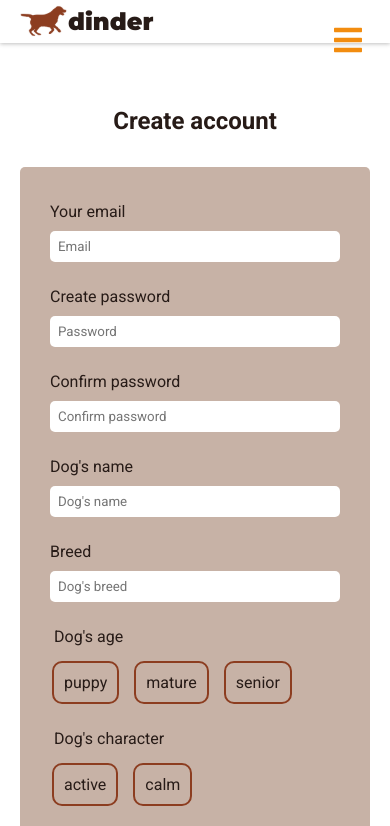
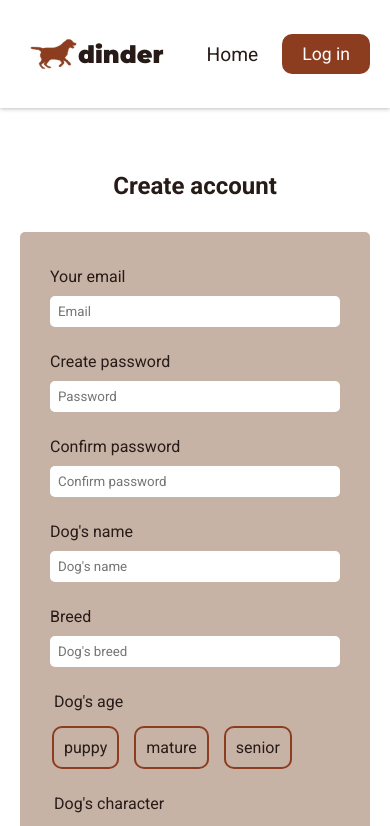
Before and after one commit to rudzupuke/SGT-final-task, a React (Create React App) app in the folder frontend/: page /register in a window 390 px wide. Shown: the top 826 px of the page. Built offline with nearby package versions, Linux system fonts and the light colour scheme.

Commit message:
responsive navbar on small screens only when logged in

```diff
--- a/frontend/src/App.scss
+++ b/frontend/src/App.scss
@@ -66,6 +66,12 @@ body {
 }
 
 // helper classes
+
+// hiding items completely
+.hidden {
+    display: none;
+}
+
 // hiding items that do not need to be in the UI but are important for screen readers
 .visually-hidden:not(:focus):not(:active) {
     clip: rect(0 0 0 0);
--- a/frontend/src/components/Header/Header.js
+++ b/frontend/src/components/Header/Header.js
@@ -1,3 +1,4 @@
+import { useState } from "react";
 import { useCookies } from "react-cookie";
 import { Link, useNavigate } from "react-router-dom";
 import logo from "../../assets/logo.svg";
@@ -6,6 +7,8 @@ import "./Header.scss";
 const Header = ({ authToken, setShowModal, showModal, user, isOnHomePage }) => {
     const [cookies, setCookie, removeCookie] = useCookies();
     const navigate = useNavigate();
+    const [navExpanded, setNavExpanded] = useState(false);
+
     const handleClick = () => {
         setShowModal(true);
     };
@@ -20,11 +23,12 @@ const Header = ({ authToken, setShowModal, showModal, user, isOnHomePage }) => {
 
     const toggleNav = () => {
         console.log("Nav toggled!");
+        setNavExpanded((prevNavExpanded) => !prevNavExpanded);
     };
 
     return (
         <header className={isOnHomePage ? "header" : "header header--loggedin"}>
-            <div className="container">
+            {/* <div className="container"> */}
             <div className="logo">
                 <Link to="/">
                     <img src={logo} className="logo__img" alt="logo"></img>
@@ -33,22 +37,24 @@ const Header = ({ authToken, setShowModal, showModal, user, isOnHomePage }) => {
             </div>
             <button
                 aria-controls="primary-navigation"
-                    aria-expanded="false"
-                    class="nav-toggle"
+                aria-expanded={navExpanded}
+                className={authToken ? "nav-toggle" : "hidden"}
                 onClick={toggleNav}
             >
-                    <span class="visually-hidden">Menu</span>
+                <span className="visually-hidden">Menu</span>
             </button>
-                <nav className="nav" data-visible="false">
+            <nav
+                className={authToken ? "nav nav--hamburger" : "nav"}
+                id="primary-navigation"
+                data-visible={navExpanded}
+            >
                 <ul className="nav__list">
                     <li className="nav__item">
                         <Link to="/">Home</Link>
                     </li>
                     {/* <li className="nav__item">About</li> */}
                     <li className="nav__item">
-                            {authToken && (
-                                <Link to="/dashboard">Dashboard</Link>
-                            )}
+                        {authToken && <Link to="/dashboard">Dashboard</Link>}
                     </li>
                     {!authToken && (
                         <li>
@@ -76,7 +82,7 @@ const Header = ({ authToken, setShowModal, showModal, user, isOnHomePage }) => {
                     )}
                 </ul>
             </nav>
-            </div>
+            {/* </div> */}
         </header>
     );
 };
--- a/frontend/src/components/Header/Header.scss
+++ b/frontend/src/components/Header/Header.scss
@@ -1,9 +1,11 @@
 @use "../../App.scss" as shared;
 
 .header {
-    padding: 5px 20px;
+    padding: 15px 20px;
     color: shared.$white;
     font-size: 1.2rem;
+    display: flex;
+    justify-content: space-between;
 
     a {
         color: inherit;
@@ -31,13 +33,14 @@
         }
     }
 
-    .container {
-        max-width: 1200px;
-        margin: 0 auto;
-        display: flex;
-        align-items: center;
-        justify-content: space-between;
-    }
+    // .container {
+    //     max-width: 1200px;
+    //     margin: 0 auto;
+    // 	align-items: center;
+
+    //     display: flex;
+    //     justify-content: space-between;
+    // }
 
     .nav {
         display: flex;
@@ -61,6 +64,7 @@
     .logo {
         display: flex;
         align-items: center;
+        padding: 10px;
 
         a {
             display: flex;
@@ -81,16 +85,11 @@
             max-width: 3rem;
         }
     }
-
-	.nav-toggle {
-		display: none;
-	}
 }
 
 // responsive navbar styles
 
-.header--loggedin {
-    .nav {
+.nav--hamburger {
     @media (max-width: shared.$layout-breakpoint-small) {
         position: fixed;
         inset: 0;
@@ -115,8 +114,9 @@
             }
         }
     }
+
+
 }
-
 .nav-toggle {
 	display: none;
 
@@ -133,15 +133,9 @@
 		cursor: pointer;
 		border: none;
 
-			// &:hover {
-			// 	cursor: pointer;
-			// }
-
 		&[aria-expanded="true"] {
 			background: url(../../assets/close_icon.svg);
 			background-repeat: no-repeat;
 		}
 	}
 }
-
-}
--- a/frontend/src/pages/Home/Home.js
+++ b/frontend/src/pages/Home/Home.js
@@ -11,14 +11,16 @@ const Home = ({ isOnHomePage, user }) => {
     const [cookies, setCookie, removeCookie] = useCookies();
     const authToken = cookies.AuthToken;
 
+    // I think not necessary, can also delete the onClick from the button
     const handleClick = () => {
         setShowModal(true);
     };
+
     return (
         <div className="home">
             <Header
                 authToken={authToken}
-        minimal={false}
+                // minimal={false}
                 setShowModal={setShowModal}
                 showModal={showModal}
                 isOnHomePage={isOnHomePage}
@@ -27,7 +29,11 @@ const Home = ({ isOnHomePage, user }) => {
             <div className="home__container">
                 <h1 className="heading--main">Find your dog a buddy!</h1>
                 <button className="button--primary" onClick={handleClick}>
-          {authToken ? <Link to="/dashboard">My dashboard</Link> : <Link to="/register">Create account</Link>}
+                    {authToken ? (
+                        <Link to="/dashboard">My dashboard</Link>
+                    ) : (
+                        <Link to="/register">Create account</Link>
+                    )}
                 </button>
                 {showModal && <LoginModal setShowModal={setShowModal} />}
             </div>
```
Also changed, not shown: frontend/src/assets/menu_icon.svg. Lines whose indentation alone changed are shown as unchanged.
